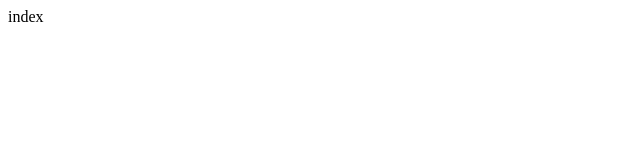
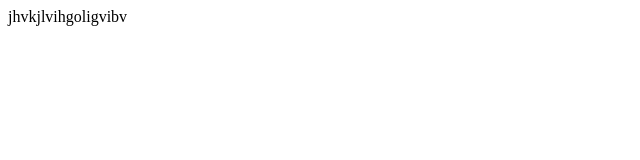
Before and after one commit to Gallegotroll/Gallego.github.io, a plain HTML site: page index.html in a window 1280 px wide. Shown: the whole page, without its empty margins (0-640 px from the left). Drawn offline with Linux system fonts and the light colour scheme.

Commit message:
igogiuho

```diff
--- a/index.html
+++ b/index.html
@@ -1,5 +1,8 @@
 <html>
     <head>
-    index
+        <title>Gallego's Page</title>
     </head>
+    <body>
+        <p>jhvkjlvihgoligvibv</p>
+    </body>
 </html>
```
